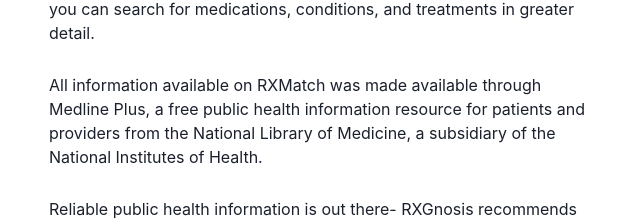
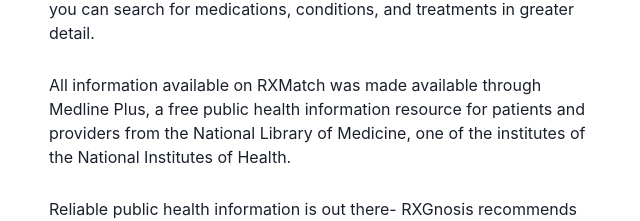
Before and after one commit to Varlotte/phase-5-project, a React (Vite) app: page /resources in a window 1280 px wide. Shown: the part 400-621 px from the top of the page, without its empty margins (319-959 px from the left). Built offline with nearby package versions, Linux system fonts and the light colour scheme; no server answers.

Commit message:
correcting phrasing for NLM

```diff
--- a/src/client/containers/Resources.tsx
+++ b/src/client/containers/Resources.tsx
@@ -30,8 +30,8 @@ function Resources() {
       <Text margin={2}>
         All information available on RXMatch was made available through Medline
         Plus, a free public health information resource for patients and
-        providers from the National Library of Medicine, a subsidiary of the
-        National Institutes of Health.
+        providers from the National Library of Medicine, one of the institutes
+        of the National Institutes of Health.
       </Text>
       <Text margin={2}>
         Reliable public health information is out there- RXGnosis recommends
```
